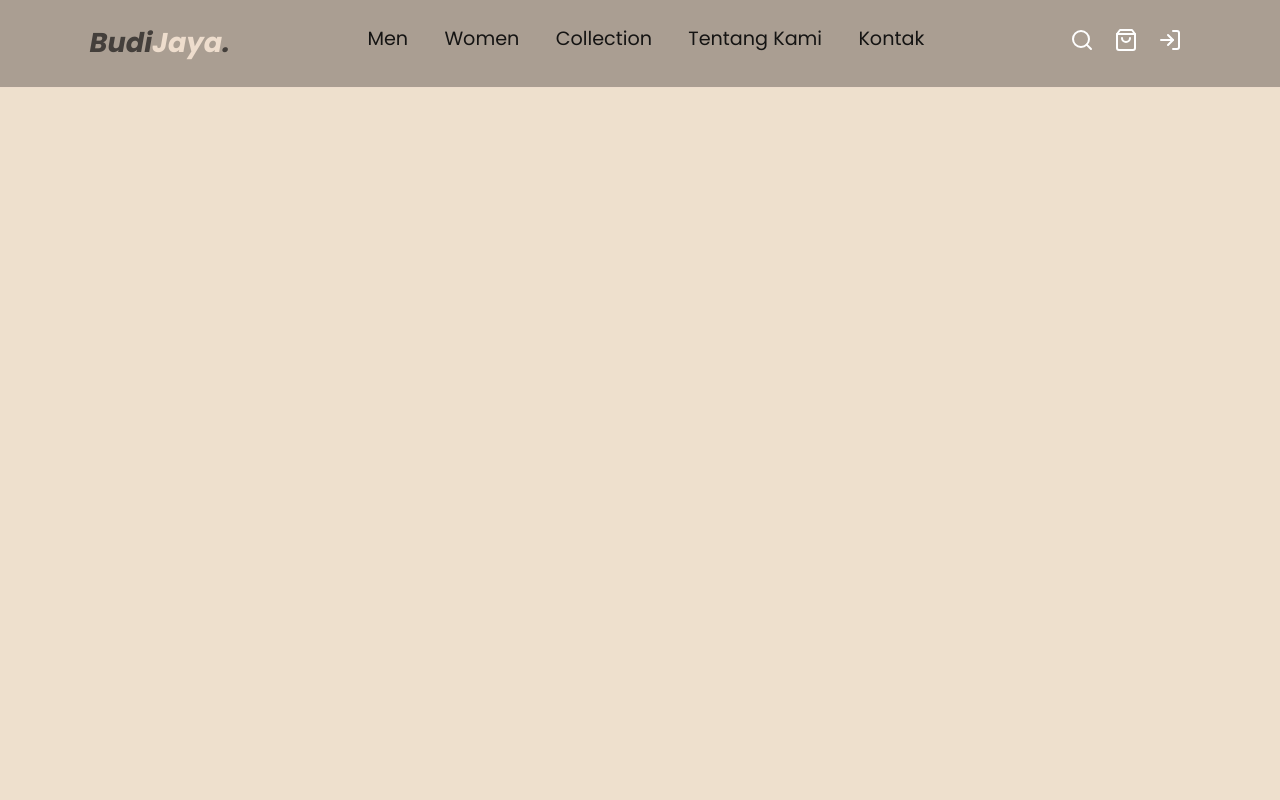
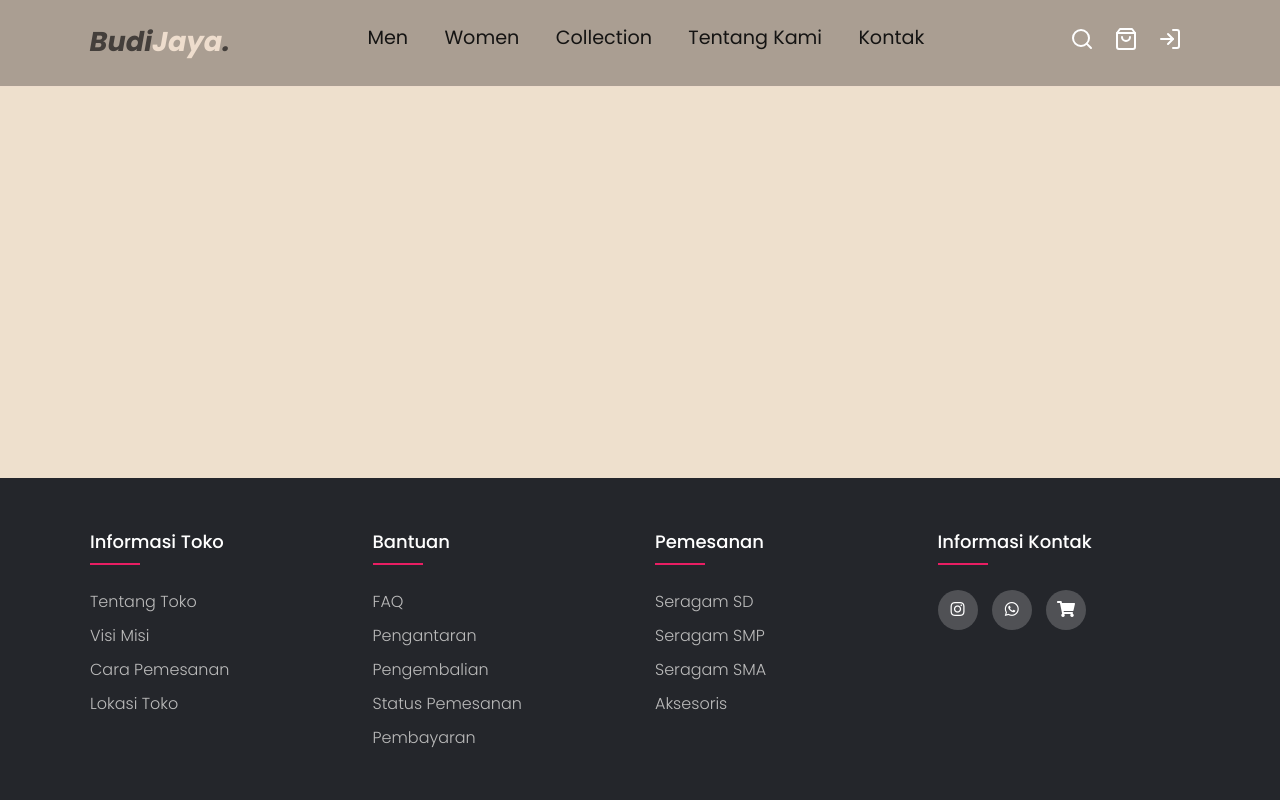
Before and after one commit to hafidzNurudienn/MPTI-Web-Profile-Toko-Seragam, a PHP site: page / in a window 1280 px wide. Run offline with PHP 8.4, Linux system fonts and the light colour scheme.

Commit message:
Update Index.html dan Style.css
Menambahkan footer dan mengubah style.css untuk menyesuaikan footer

```diff
--- a/index.html
+++ b/index.html
@@ -12,33 +12,33 @@
       href="https://fonts.googleapis.com/css2?family=Poppins:ital,wght@0,100;0,200;0,300;0,400;0,500;0,600;0,700;0,800;0,900;1,100;1,200;1,300;1,400;1,500;1,600;1,700;1,800;1,900&display=swap"
       rel="stylesheet"
     />
+    <link rel="stylesheet" type="text/css" href="https://cdnjs.cloudflare.com/ajax/libs/font-awesome/5.15.1/css/all.min.css">
 
     <!-- Feather Icons -->
     <script src="https://unpkg.com/feather-icons"></script>
 
     <!-- My Style -->
-    <link rel="stylesheet" href="css/style.css" />
+    <link rel="stylesheet" href="style.css" />
   </head>
+
   <body>
     <!-- Navbar Start -->
     <nav class="navbar">
       <a href="#" class="navbar-logo">Budi<span>Jaya</span>.</a>
 
-      <!--Kumpulan elemen nav-->
+      <!-- Kumpulan elemen nav -->
       <div class="navbar-nav">
-        <a href="#men">Men</a>
-        <a href="#women">Women</a>
-        <a href="#collection">Collection</a>
-        <a href="#about">Tentang Kami</a>
-        <a href="#kontak">Kontak</a>
+        <a href="#men" class="poppins-regular">Men</a>
+        <a href="#women" class="poppins-regular">Women</a>
+        <a href="#collection" class="poppins-regular">Collection</a>
+        <a href="#about" class="poppins-regular">Tentang Kami</a>
+        <a href="#kontak" class="poppins-regular">Kontak</a>
       </div>
 
       <div class="navbar-extra">
         <a href="#" id="search"><i data-feather="search"></i></a>
         <a href="#" id="shopping-bag"><i data-feather="shopping-bag"></i></a>
-        <!--<a href="#" id="shooping-cart"><i data-feather="shopping-cart"></i></a>-->
         <a href="#" id="login"><i data-feather="log-in"></i></a>
-        <a href="#" id="hamburger-menu"><i data-feather="menu"></i></a>
       </div>
     </nav>
     <!-- Navbar End -->
@@ -47,5 +47,53 @@
     <script>
       feather.replace();
     </script>
+
+<!--<div id="content"></div>-->
+
+<!-- Footer Start -->
+  <footer class="footer">
+  	 <div class="container">
+  	 	<div class="row">
+  	 		<div class="footer-col">
+  	 			<h4>Informasi Toko</h4>
+  	 			<ul>
+  	 				<li><a href="#">Tentang Toko</a></li>
+  	 				<li><a href="#">Visi Misi</a></li>
+  	 				<li><a href="#">Cara Pemesanan</a></li>
+  	 				<li><a href="#">Lokasi Toko</a></li>
+  	 			</ul>
+  	 		</div>
+  	 		<div class="footer-col">
+  	 			<h4>Bantuan</h4>
+  	 			<ul>
+  	 				<li><a href="#">FAQ</a></li>
+  	 				<li><a href="#">Pengantaran</a></li>
+  	 				<li><a href="#">Pengembalian</a></li>
+  	 				<li><a href="#">Status Pemesanan</a></li>
+  	 				<li><a href="#">Pembayaran</a></li>
+  	 			</ul>
+  	 		</div>
+  	 		<div class="footer-col">
+  	 			<h4>Pemesanan</h4>
+  	 			<ul>
+  	 				<li><a href="#">Seragam SD</a></li>
+  	 				<li><a href="#">Seragam SMP</a></li>
+  	 				<li><a href="#">Seragam SMA</a></li>
+  	 				<li><a href="#">Aksesoris</a></li>
+  	 			</ul>
+  	 		</div>
+  	 		<div class="footer-col">
+  	 			<h4>Informasi Kontak</h4>
+  	 			<div class="social-links">
+  	 				<a href="#"><i class="fab fa-instagram"></i></a>
+  	 				<a href="#"><i class="fab fa-whatsapp"></i></a>
+  	 				<a href="#"><i class="fa fa-shopping-cart"></i></a>
+  	 			</div>
+  	 		</div>
+  	 	</div>
+  	 </div>
+  </footer>
+<!-- Footer End -->
+
   </body>
 </html>
--- a/style.css
+++ b/style.css
@@ -1,4 +1,129 @@
-/* CSS FONTS*/
+@import url('https://fonts.googleapis.com/css2?family=Poppins:wght@100;200;300;400;500;600;700;800;900&display=swap');
+
+:root {
+  --primary: #eeddcd;
+  --bg: #eee0cd;
+}
+
+* {
+  margin: 0;
+  padding: 0;
+  box-sizing: border-box;
+  outline: none;
+  border: none;
+  text-decoration: none;
+}
+
+body {
+  line-height: 1.5;
+  font-family: 'Poppins', sans-serif;
+  background-color: var(--bg);
+  color: black;
+  display: flex;
+  flex-direction: column;
+  min-height: 100vh;
+}
+
+.container {
+  max-width: 1170px;
+  margin: auto;
+  padding: 0 20px;
+}
+
+.row {
+  display: flex;
+  flex-wrap: wrap;
+}
+
+ul {
+  list-style: none;
+}
+
+.footer {
+  background-color: #24262b;
+  padding: 50px 0;
+  color: #fff;
+  position: relative;
+  width: 100%;
+  margin-top: auto; /* Push footer to bottom */
+}
+
+.footer-col {
+  width: 25%;
+  padding: 0 15px;
+}
+
+.footer-col h4 {
+  font-size: 18px;
+  color: #ffffff;
+  text-transform: capitalize;
+  margin-bottom: 35px;
+  font-weight: 500;
+  position: relative;
+}
+
+.footer-col h4::before {
+  content: '';
+  position: absolute;
+  left: 0;
+  bottom: -10px;
+  background-color: #e91e63;
+  height: 2px;
+  box-sizing: border-box;
+  width: 50px;
+}
+
+.footer-col ul li:not(:last-child) {
+  margin-bottom: 10px;
+}
+
+.footer-col ul li a {
+  font-size: 16px;
+  text-transform: capitalize;
+  color: #bbbbbb;
+  font-weight: 300;
+  display: block;
+  transition: all 0.3s ease;
+}
+
+.footer-col ul li a:hover {
+  color: #ffffff;
+  padding-left: 8px;
+}
+
+.footer-col .social-links a {
+  display: inline-block;
+  height: 40px;
+  width: 40px;
+  background-color: rgba(255, 255, 255, 0.2);
+  margin: 0 10px 10px 0;
+  text-align: center;
+  line-height: 40px;
+  border-radius: 50%;
+  color: #ffffff;
+  transition: all 0.5s ease;
+}
+
+.footer-col .social-links a:hover {
+  color: #24262b;
+  background-color: #ffffff;
+}
+
+/*responsive*/
+@media(max-width: 767px) {
+  .footer-col {
+    width: 50%;
+    margin-bottom: 30px;
+  }
+}
+
+@media(max-width: 574px) {
+  .footer-col {
+    width: 100%;
+  }
+}
+
+/* CSS FONTS */
 .poppins-thin {
   font-family: "Poppins", sans-serif;
   font-weight: 100;
@@ -107,27 +232,6 @@
   font-style: italic;
 }
 
-/* CSS WEB*/
-:root {
-  --primary: #eeddcd;
-  --bg: #eee0cd;
-}
-
-* {
-  margin: 0;
-  padding: 0;
-  box-sizing: border-box;
-  outline: none;
-  border: none;
-  text-decoration: none;
-}
-
-body {
-  font-family: "Poppins", sans-serif;
-  background-color: var(--bg);
-  color: black;
-}
-
 /* Navbar */
 .navbar {
   display: flex;
@@ -175,7 +279,7 @@ body {
 }
 
 .navbar .navbar-nav a:hover::after {
-  transform: scaleX(0.5);
+  transform: scaleX(1);
 }
 
 .navbar .navbar-extra a {
@@ -190,3 +294,11 @@ body {
 #hamburger-menu {
   display: none;
 }
+
+html, body {
+  height: 100%;
+}
+
+body > .container {
+  padding-bottom: 100px; /* Adjust to your footer height if needed */
+}
```
